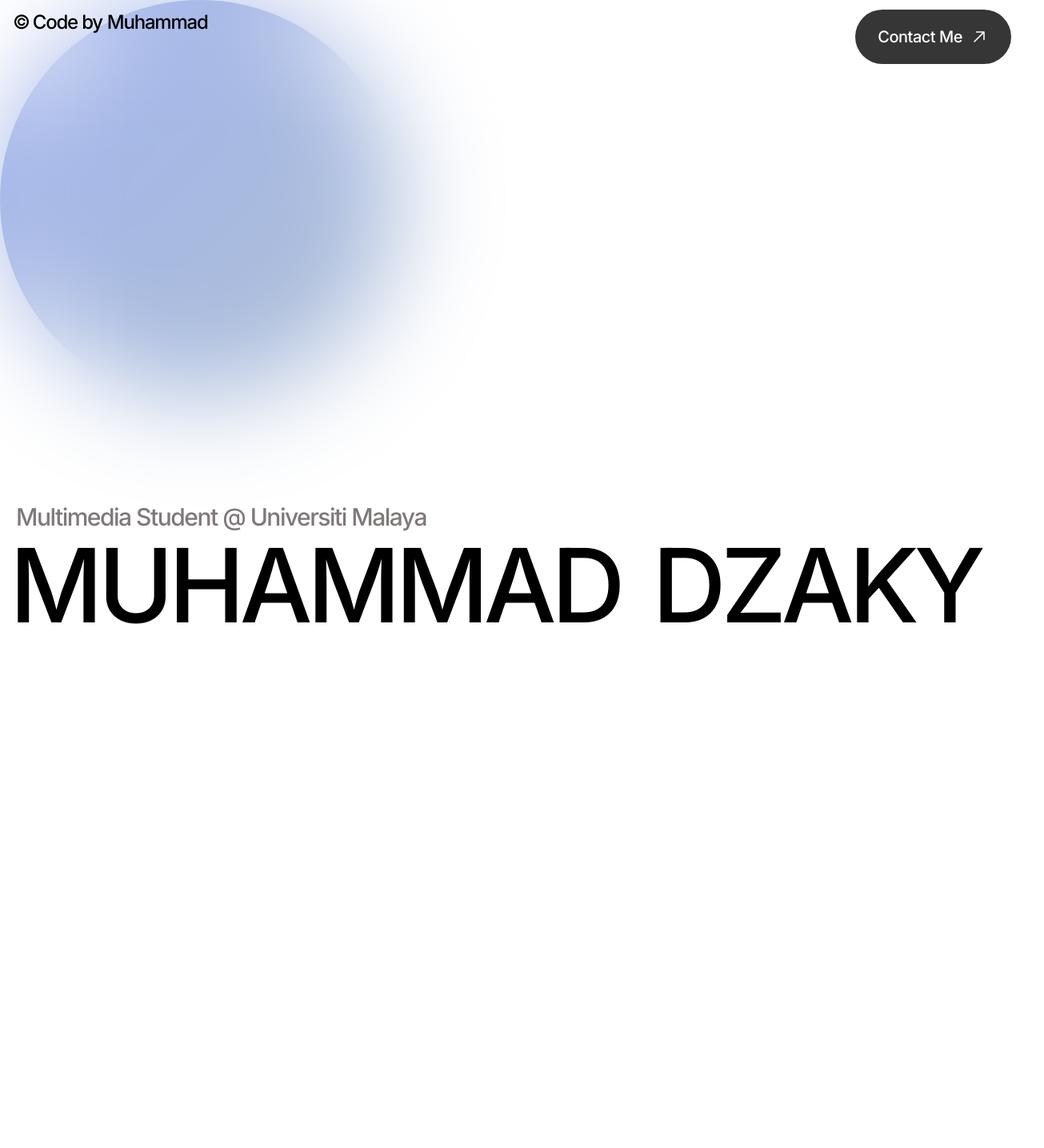
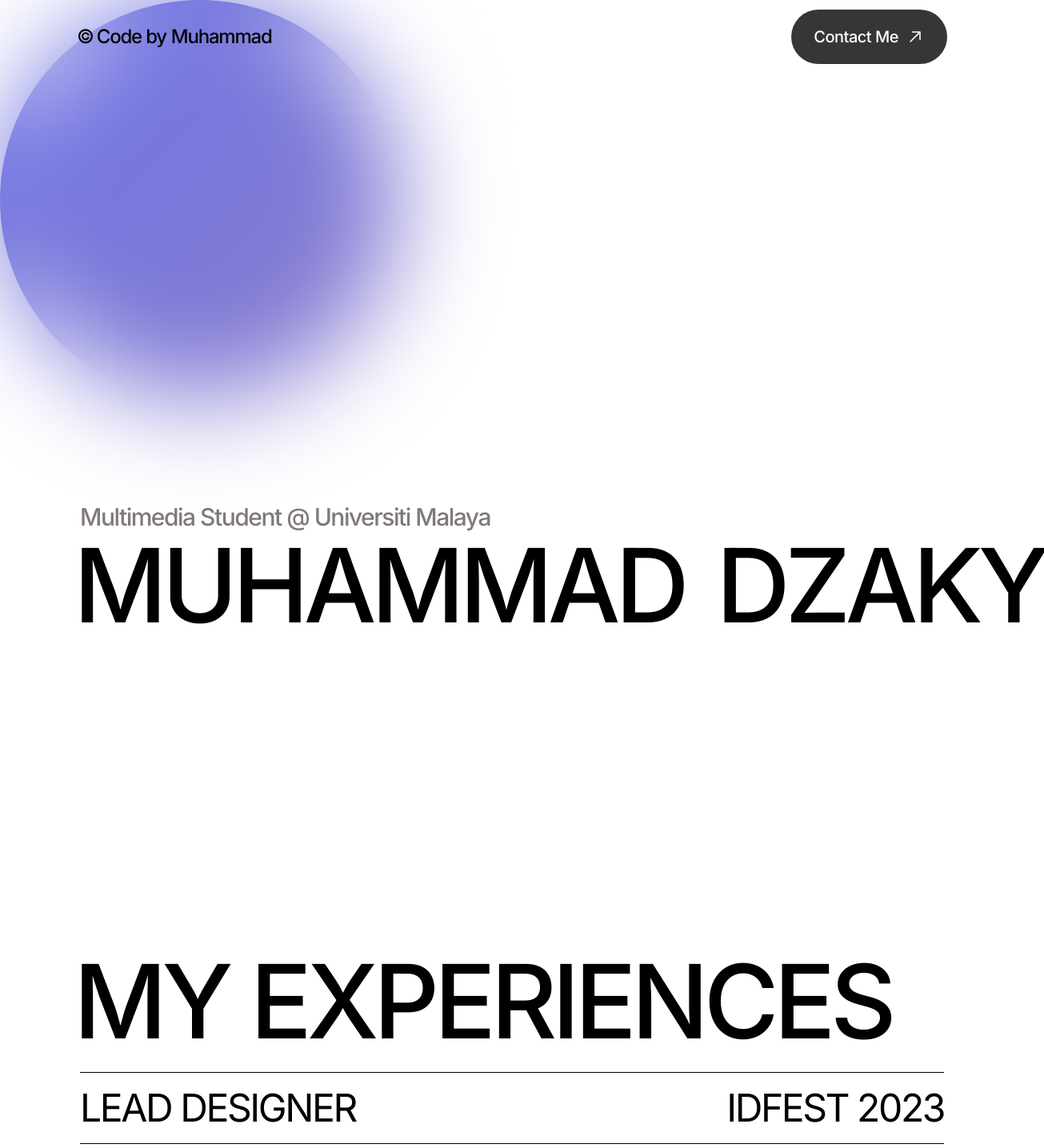
Before and after one commit to jackdafox/glassmorph-portfolio, a Next.js app: page / in a window 1280 px wide. Shown: the top 1435 px of the page at 80% size, 1305 px wide, since content can reach past the window. Before the commit the page ends 809 px from the top, so only its background shows below. Built offline with nearby package versions, Linux system fonts and the light colour scheme.

Commit message:
added experience template and smooth scroll

```diff
--- a/app/layout.tsx
+++ b/app/layout.tsx
@@ -1,8 +1,13 @@
 import type { Metadata } from "next";
-import { Inter } from 'next/font/google'
+import { Inter } from "next/font/google";
 import "./globals.css";
+import SmoothScroll from "@/components/common/SmoothScroll";
 
-const inter = Inter({ subsets: ['latin'], style: ['normal'], weight : ['100', '200', '300', '400', '500', '600', '700', '800', '900']})
+const inter = Inter({
+  subsets: ["latin"],
+  style: ["normal"],
+  weight: ["100", "200", "300", "400", "500", "600", "700", "800", "900"],
+});
 
 export const metadata: Metadata = {
   title: "Create Next App",
@@ -16,10 +21,8 @@ export default function RootLayout({
 }>) {
   return (
     <html lang="en">
-      <body
-        className={inter.className}
-      >
-        {children}
+      <body className={inter.className}>
+        <SmoothScroll>{children}</SmoothScroll>
       </body>
     </html>
   );
--- a/app/page.tsx
+++ b/app/page.tsx
@@ -1,17 +1,17 @@
+import Experiences from "@/components/Experiences";
 import Hero from "@/components/Hero";
 import CircleFollowCursor from "@/components/ui/Circle";
 import Navbar from "@/components/ui/Navbar";
 
 export default function Home() {
   return (
-    <div>
+    <>
       <Navbar />
       <CircleFollowCursor />
-      <div
-        className="backdrop-blur-3xl bg-opacity-5"
-      >
+      <div className="backdrop-blur-3xl bg-opacity-5 px-20">
         <Hero />
+        <Experiences/>
       </div>
-    </div>
+    </>
   );
 }
--- a/components/Experiences.tsx
+++ b/components/Experiences.tsx
@@ -0,0 +1,23 @@
+import React from "react";
+import ExperienceBox from "./ui/ExperienceBox";
+import { experiences } from "@/utils/data";
+
+const Experiences = () => {
+  return (
+    <div className="flex flex-col items-start mt-96 p-5">
+      <h1 className="text-[8rem] tracking-tighter font-medium leading-[0.75] -ml-2 mb-10">
+        MY EXPERIENCES
+      </h1>
+      {experiences.map((experience) => (
+        <ExperienceBox
+          key={experience.id}
+          id={experience.id}
+          title={experience.title}
+          location={experience.location}
+        />
+      ))}
+    </div>
+  );
+};
+
+export default Experiences;
--- a/components/common/DevelopedMark.tsx
+++ b/components/common/DevelopedMark.tsx
@@ -3,7 +3,7 @@ import React from "react";
 const DevelopedMark = () => {
   return (
     <div>
-      <div className="group flex cursor-pointer text-2xl font-medium tracking-tighter bg-blend-luminosity">
+      <div className="group flex cursor-pointer text-2xl font-medium tracking-tighter mix-blend-multiply">
         <p className="m-0 transition duration-500 ease-[cubic-bezier(0.76,0,0.24,1)] group-hover:rotate-[360deg]">
           ©
         </p>
--- /dev/null
+++ b/components/common/SmoothScroll.tsx
@@ -0,0 +1,13 @@
+"use client";
+
+import { ReactLenis } from "@studio-freight/react-lenis";
+
+function SmoothScroll({ children }: { children: React.ReactNode }) {
+  return (
+    <ReactLenis root options={{ lerp: 0.1, duration: 2 }}>
+      {children}
+    </ReactLenis>
+  );
+}
+
+export default SmoothScroll;
--- a/components/ui/Circle.tsx
+++ b/components/ui/Circle.tsx
@@ -23,7 +23,17 @@ export default function CircleFollowCursor() {
     }
   };
 
-  // Change the gradient every 3 seconds
+  const changeOpacity = () => {
+    if (circleRef.current) {
+      gsap.to(circleRef.current, {
+        opacity: Math.random(),
+        duration: 1,
+        ease: "none",
+      });
+    }
+  }
+
+  const opacityInterval = setInterval(changeOpacity, 5000);
   const gradientInterval = setInterval(changeGradient, 5000);
 
   useEffect(() => {
@@ -43,14 +53,15 @@ export default function CircleFollowCursor() {
     return () => {
       window.removeEventListener("mousemove", handleMouseMove);
       clearInterval(gradientInterval);
+      clearInterval(opacityInterval);
     };
   }, []);
 
   return (
     <div
       ref={circleRef}
-      className="absolute w-[500px] h-[500px] rounded-[50%] pointer-events-none z-[-1] opacity-45"
-      style={{ background: "linear-gradient(135deg, #3498db, #2ecc71)" }}
+      className="fixed w-[500px] h-[500px] rounded-[50%] pointer-events-none z-[-1]"
+      style={{ background: "linear-gradient(135deg, #3498db, #2ecc71)"}}
     ></div>
   );
 }
--- /dev/null
+++ b/components/ui/ExperienceBox.tsx
@@ -0,0 +1,12 @@
+import React from "react";
+
+const ExperienceBox = ({id, title, location} : { id: number, title: string, location: string}) => {
+  return (
+    <div className={`${id < 2 ? 'border-y-[1px]' : 'border-b-[1px]'} flex justify-between w-full py-5 border-black text-5xl tracking-tighter`}>
+      <h1>{title}</h1>
+      <h1>{location}</h1>
+    </div>
+  );
+};
+
+export default ExperienceBox;
--- a/components/ui/Navbar.tsx
+++ b/components/ui/Navbar.tsx
@@ -4,10 +4,10 @@ import ContactButton from '../common/ContactButton'
 
 const Navbar = () => {
   return (
-    <nav className="flex justify-between fixed px-4 py-3 w-full z-[100]">
+    <header className="flex justify-between items-center fixed px-24 py-3 w-full z-[100]">
       <DevelopedMark/>
       <ContactButton/>
-    </nav>
+    </header>
   )
 }
 
--- a/package.json
+++ b/package.json
@@ -9,6 +9,7 @@
     "lint": "next lint"
   },
   "dependencies": {
+    "@studio-freight/react-lenis": "^0.0.47",
     "gsap": "^3.12.5",
     "next": "14.2.16",
     "react": "^18",
--- /dev/null
+++ b/utils/data.ts
@@ -0,0 +1,11 @@
+export const experiences = [
+  {
+    id: 1,
+    title: "LEAD DESIGNER",
+    location: "IDFEST 2023",
+  },{
+    id: 2,
+    title: "LEAD DESIGNER",
+    location: "IDFEST 2023",
+  },
+];
```
Also changed, not shown: 1 other file (tests, documents, lock files or other folders).
